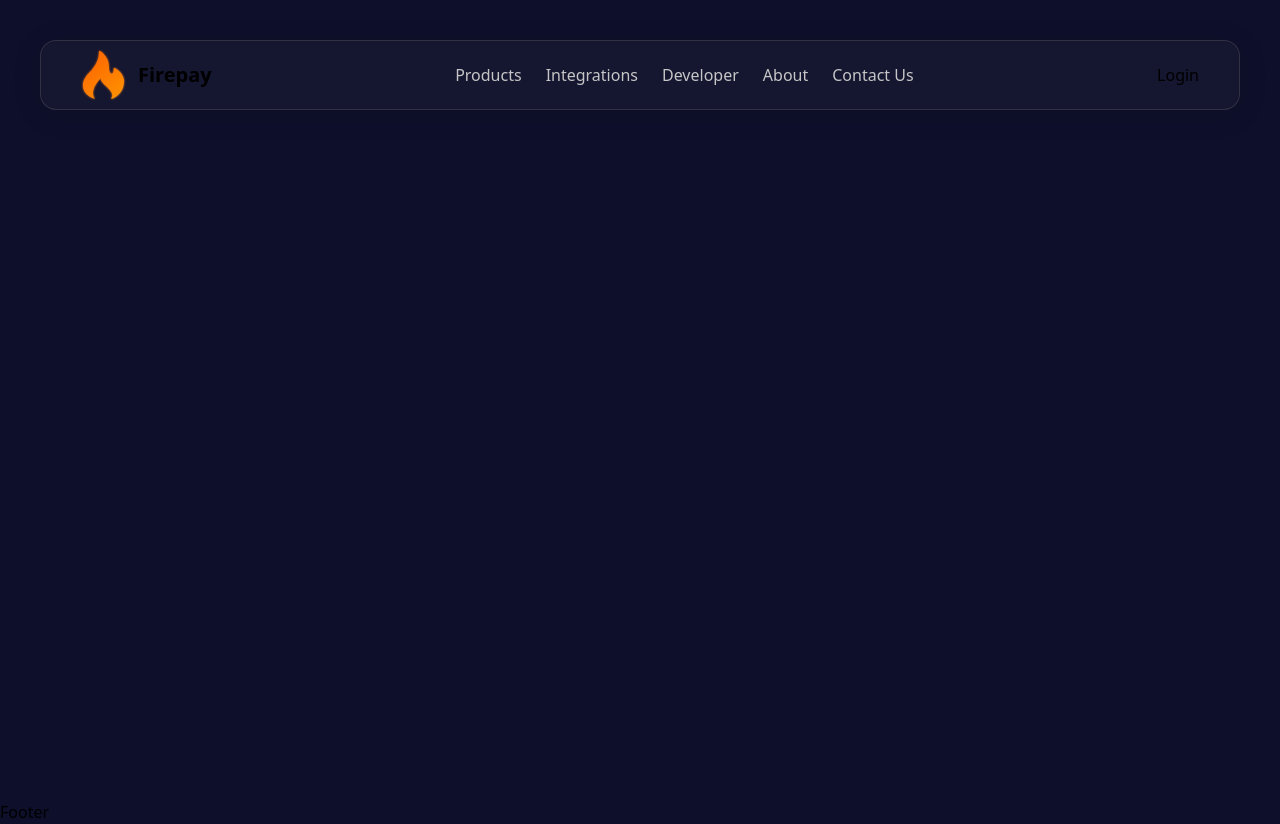
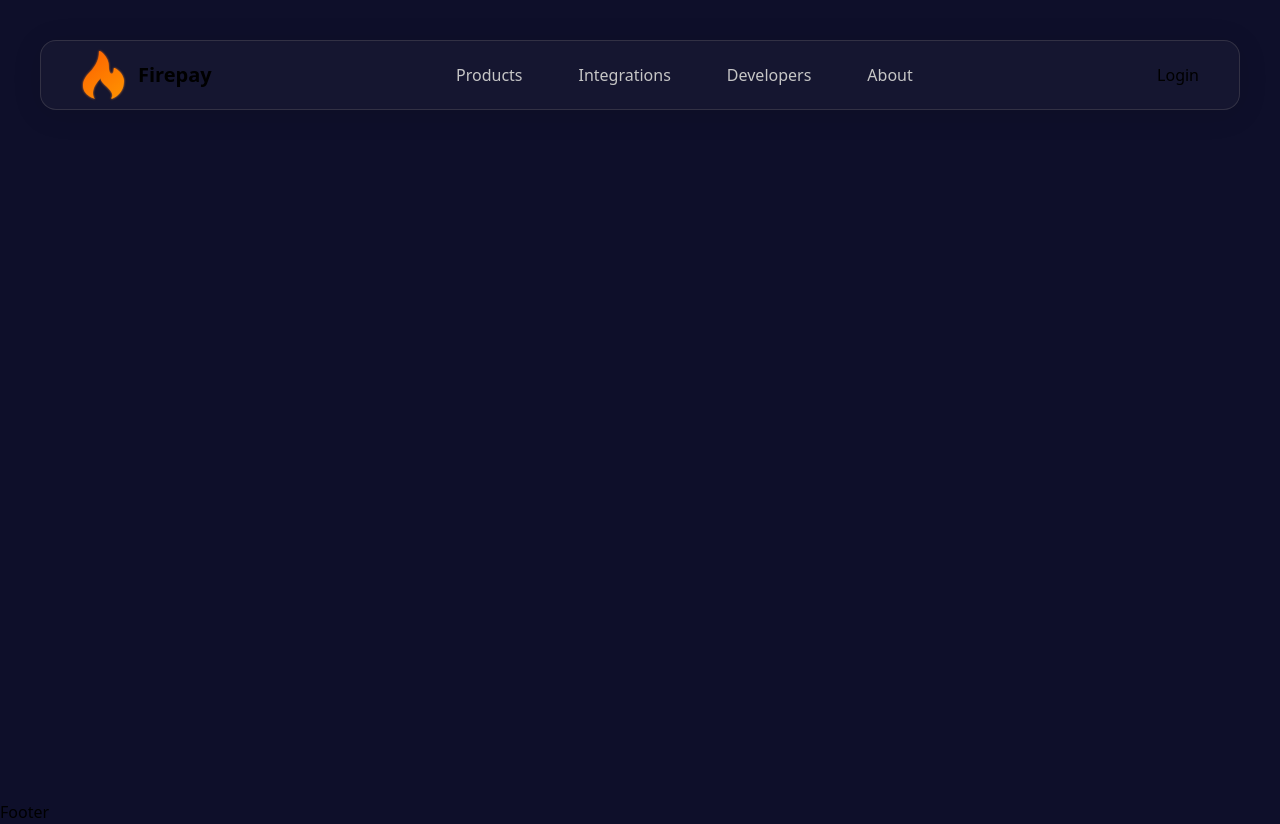
Before and after one commit to firepay-protocol/firepay-landing-page, a Next.js app: page / in a window 1280 px wide. Built offline with nearby package versions, Linux system fonts and the light colour scheme.

Commit message:
header menus and animations added

```diff
--- a/components/header.tsx
+++ b/components/header.tsx
@@ -1,4 +1,6 @@
 import Image from "next/image";
+import { Popover, Transition } from "@headlessui/react";
+import { ChevronDownIcon } from "@heroicons/react/24/solid";
 
 const Header = () => {
   return (
@@ -9,12 +11,78 @@ const Header = () => {
           <h1 className="ml-3 font-bold text-xl">Firepay</h1>
         </div>
         <div>
-          <ul className="flex gap-6 text-textGrey">
-            <li className="hover:text-white cursor-pointer">Products</li>
-            <li className="hover:text-white cursor-pointer">Integrations</li>
-            <li className="hover:text-white cursor-pointer">Developer</li>
+          <ul className="flex gap-14 text-textGrey">
+            <Popover className={"relative"}>
+              {({ open }) => (
+                <>
+                  <Popover.Button>
+                    <li className="hover:text-white cursor-pointer">
+                      Products
+                    </li>
+                    {open && (
+                      <ChevronDownIcon className="absolute w-5 h-5 left-5" />
+                    )}
+                  </Popover.Button>
+                  <Transition
+                    enter="transition duration-100 ease-out"
+                    enterFrom="transform scale-95 opacity-0"
+                    enterTo="transform scale-100 opacity-100"
+                    leave="transition duration-75 ease-out"
+                    leaveFrom="transform scale-100 opacity-100"
+                    leaveTo="transform scale-95 opacity-0"
+                  >
+                    <Popover.Panel
+                      className={
+                        "absolute w-56 px-5 py-5 glassBackground top-14 -left-20 z-10"
+                      }
+                    >
+                      <ul className="grid gap-5">
+                        <li>Crypto Payments</li>
+                        <li>Subscriptions</li>
+                        <li>Crypto Payment Links</li>
+                        <li>Salaries</li>
+                      </ul>
+                    </Popover.Panel>
+                  </Transition>
+                </>
+              )}
+            </Popover>
+            <Popover className={"relative"}>
+              {({ open }) => (
+                <>
+                  <Popover.Button>
+                    <li className="hover:text-white cursor-pointer">
+                      Integrations
+                    </li>
+                    {open && (
+                      <ChevronDownIcon className="absolute w-5 h-5 left-5" />
+                    )}
+                  </Popover.Button>
+                  <Transition
+                    enter="transition duration-100 ease-out"
+                    enterFrom="transform scale-95 opacity-0"
+                    enterTo="transform scale-100 opacity-100"
+                    leave="transition duration-75 ease-out"
+                    leaveFrom="transform scale-100 opacity-100"
+                    leaveTo="transform scale-95 opacity-0"
+                  >
+                    <Popover.Panel
+                      className={
+                        "absolute w-56 px-5 py-5 glassBackground top-14 -left-20 z-10"
+                      }
+                    >
+                      <ul className="grid gap-5">
+                        <li>React</li>
+                        <li>React Native</li>
+                        <li>Woocommerce</li>
+                      </ul>
+                    </Popover.Panel>
+                  </Transition>
+                </>
+              )}
+            </Popover>
+            <li className="hover:text-white cursor-pointer">Developers</li>
             <li className="hover:text-white cursor-pointer">About</li>
-            <li className="hover:text-white cursor-pointer">Contact Us</li>
           </ul>
         </div>
         <div>
```
Also changed, not shown: package.json (+7 -5 lines), 1 other file (tests, documents, lock files or other folders).
